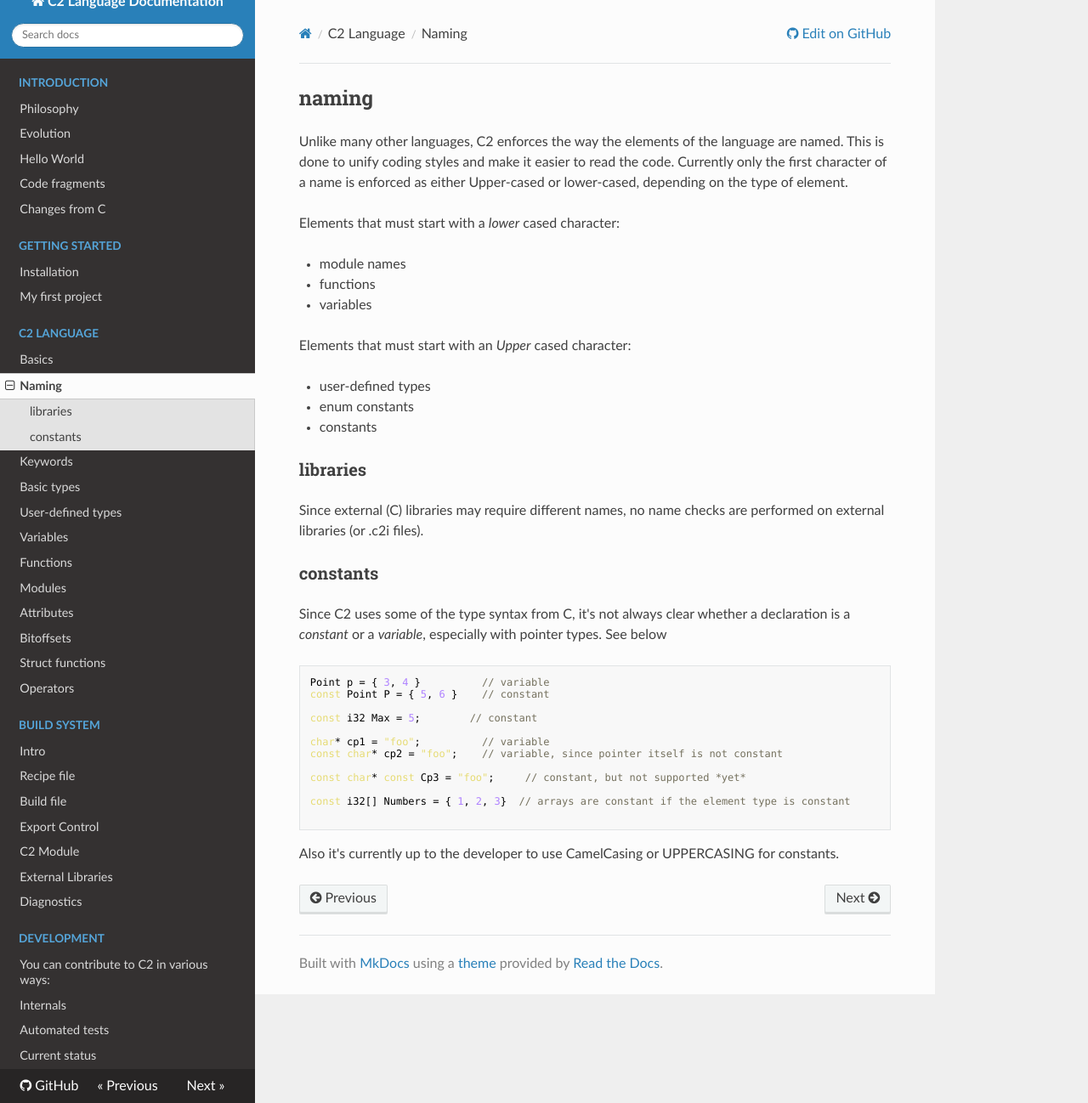
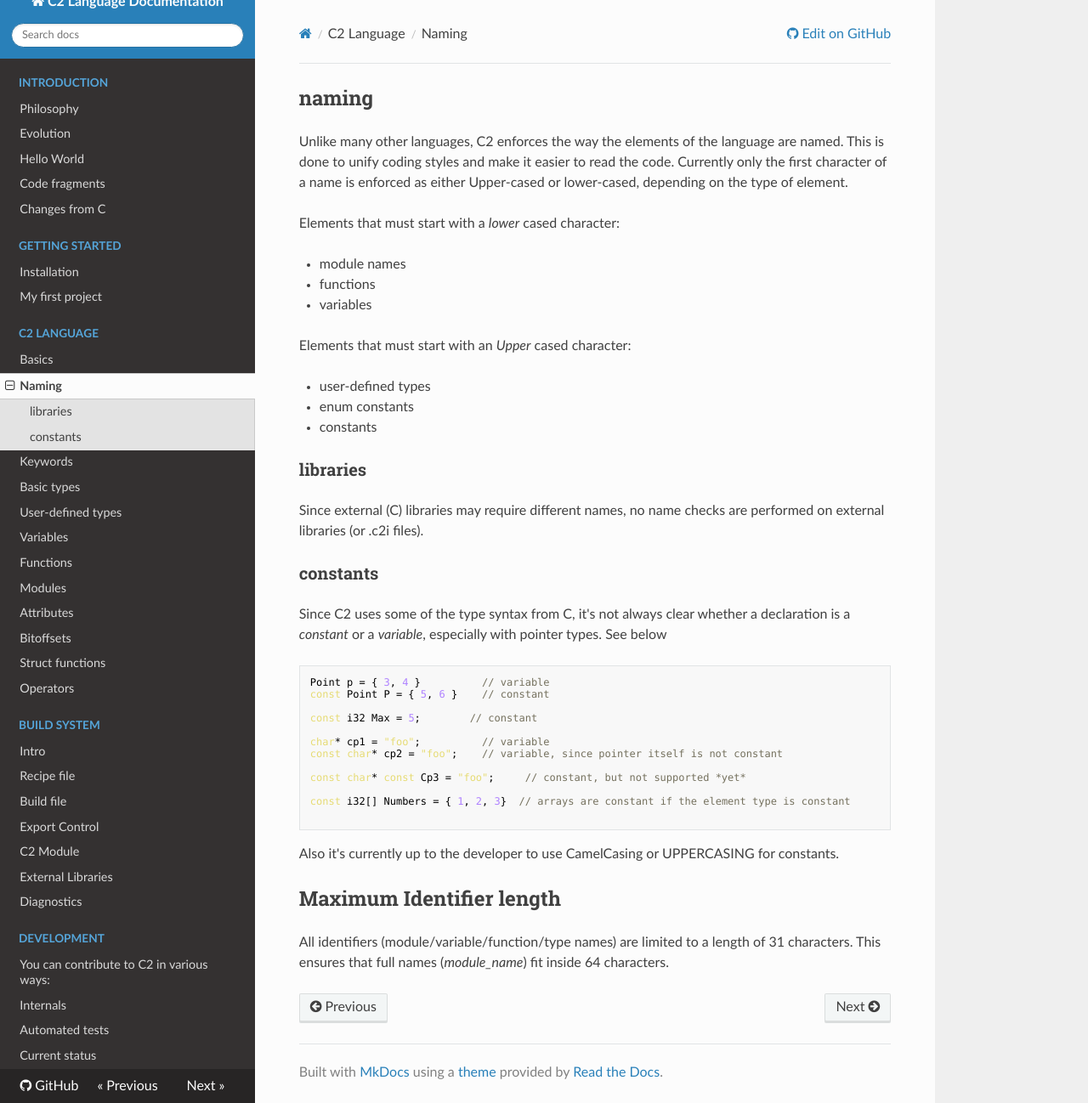
Before and after one commit to c2lang/documentation, an MkDocs documentation site: the page built from documentation/docs/language/naming.md, in a window 1280 px wide and 1298 px high. Shown: the whole window at 85% size. Built offline with MkDocs 1.6.1, drawn with Linux system fonts in a browser that asks for light colours; nearby versions of some CDN libraries; old or Windows-style settings are respelled for this version of MkDocs.

Commit message:
docs: added part about maximum identifier names

````diff
--- a/documentation/docs/language/naming.md
+++ b/documentation/docs/language/naming.md
@@ -45,3 +45,8 @@
 ```
 
 Also it's currently up to the developer to use CamelCasing or UPPERCASING for constants.
+
+## Maximum Identifier length
+
+All identifiers (module/variable/function/type names) are limited to a length of 31 characters.
+This ensures that full names (*module\_name*) fit inside 64 characters.
````
